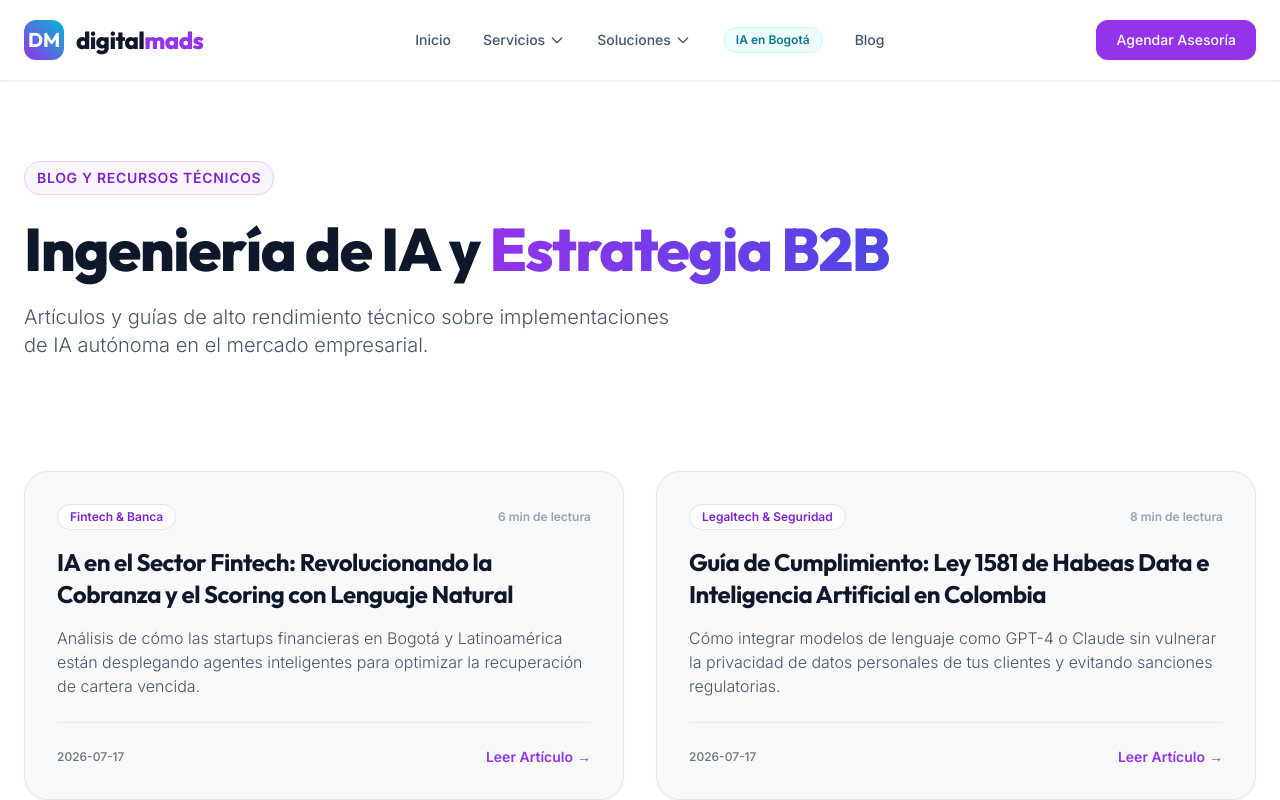
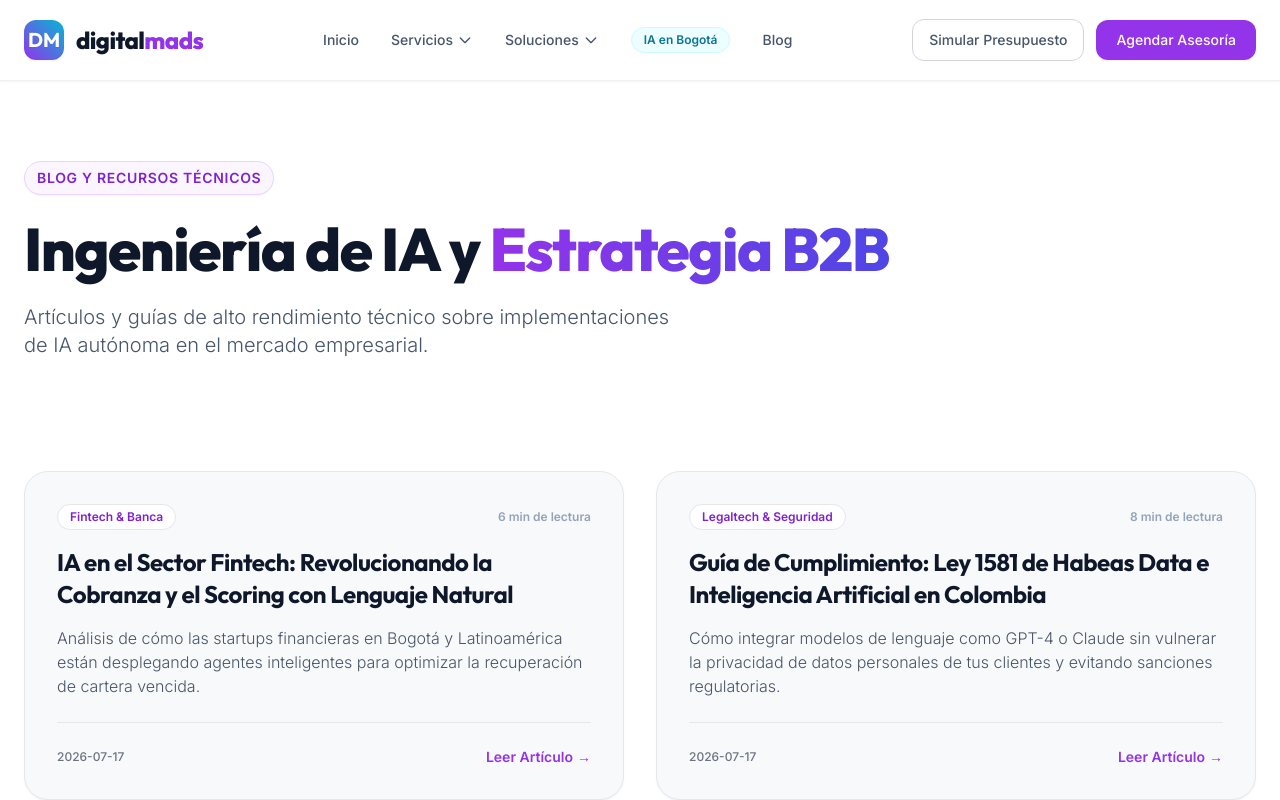
Before and after one commit to Fabipers/digitalmads, a Next.js app: page /blog in a window 1280 px wide. Shown: the top 800 px of the page. Built offline with nearby package versions, Linux system fonts and the light colour scheme; no server answers.

Commit message:
design: add secondary outline button for simulator in main navigation header

```diff
--- a/src/components/Header.tsx
+++ b/src/components/Header.tsx
@@ -111,7 +111,13 @@ export default function Header() {
           <a href="/blog" className="hover:text-[#0F172A] transition-colors">Blog</a>
         </nav>
 
-        <div className="hidden md:flex items-center">
+        <div className="hidden md:flex items-center gap-3">
+          <a
+            href="/cotizador"
+            className="px-4 py-2.5 rounded-xl border border-gray-300 hover:border-purple-500 hover:bg-purple-50 text-[#475569] hover:text-purple-700 font-medium text-sm transition-all duration-300"
+          >
+            Simular Presupuesto
+          </a>
           <a
             href="/contacto"
             className="px-5 py-2.5 rounded-xl bg-purple-600 hover:bg-purple-700 text-white font-medium text-sm shadow-sm transition-all duration-300 transform hover:-translate-y-0.5"
@@ -199,6 +205,14 @@ export default function Header() {
           </a>
 
           <a
+            href="/cotizador"
+            onClick={() => setMobileMenuOpen(false)}
+            className="py-3 mt-4 rounded-xl border border-gray-300 text-center text-[#475569] font-medium text-base hover:bg-purple-50 hover:text-purple-700 transition-colors"
+          >
+            Simular Presupuesto
+          </a>
+
+          <a
             href="/contacto"
             onClick={() => setMobileMenuOpen(false)}
             className="py-3 mt-2 rounded-xl bg-purple-600 text-center text-white font-medium text-base shadow-sm hover:bg-purple-700"
```
